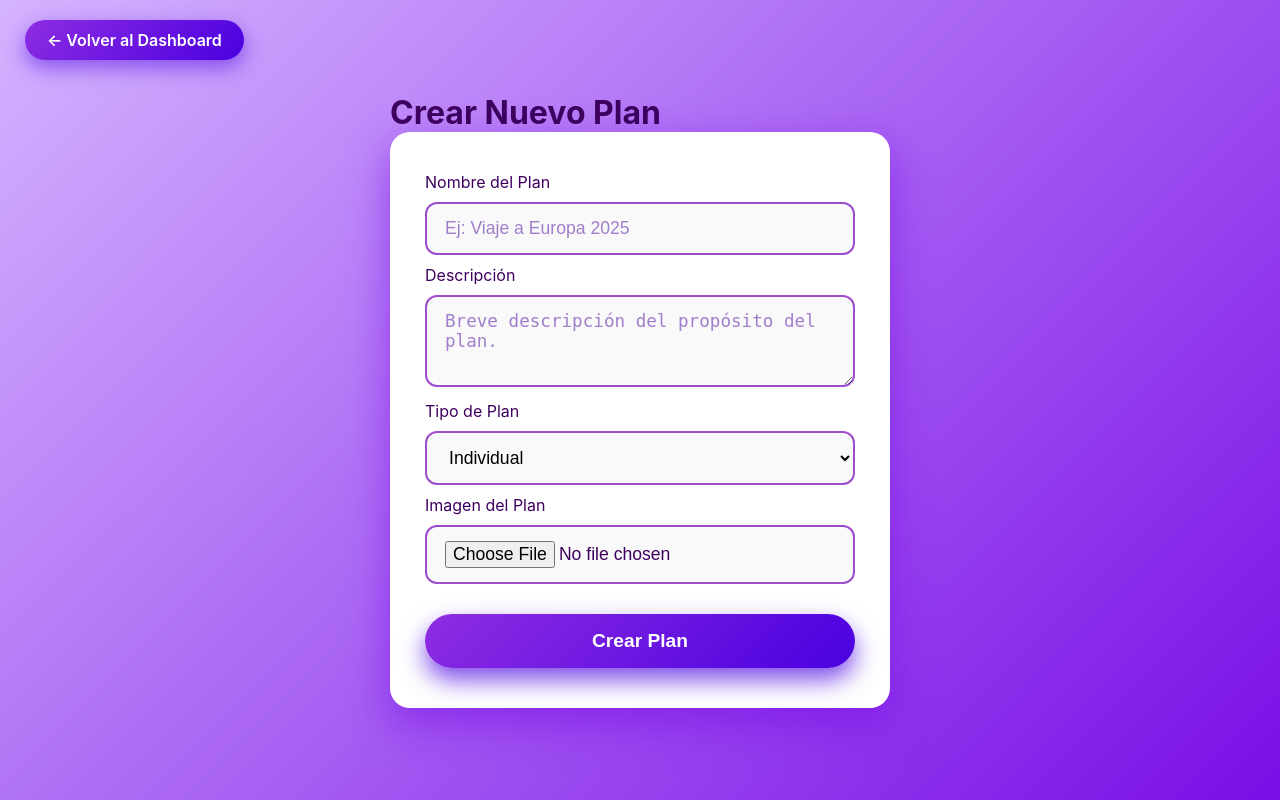
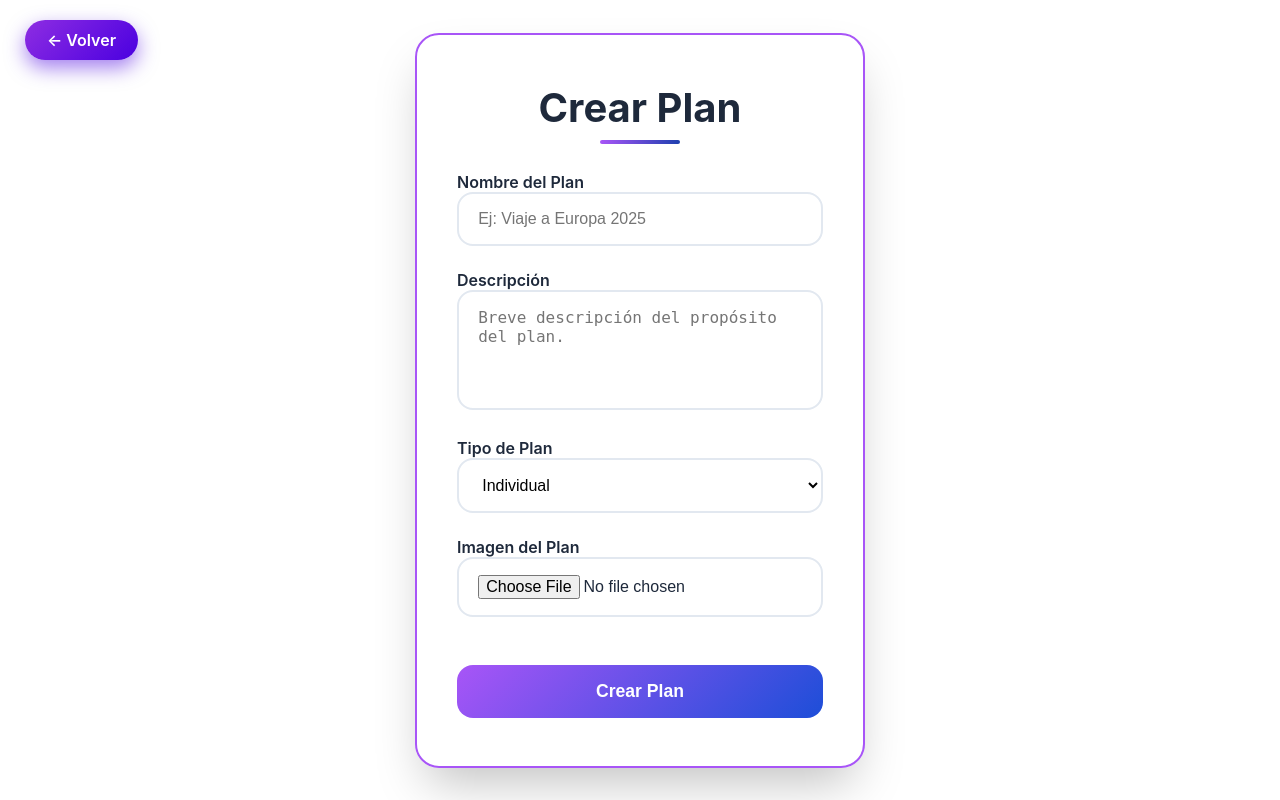
Before and after one commit to lunappp/ecoSmart, a Django app: page /crear_plan/ in a window 1280 px wide. Run offline with Django 5.2, Linux system fonts and the light colour scheme.

Commit message:
se arreglo crear plan

```diff
--- a/EcoSmart/App/static/planes/crear_plan.css
+++ b/EcoSmart/App/static/planes/crear_plan.css
@@ -1,3 +1,16 @@
+/* VARIABLES */
+:root {
+  --primary: #a855f7;
+  --primary-dark: #1d4ed8;
+  --secondary: #1e40af;
+  --text: #1e293b;
+  --text-light: #6b7280;
+  --radius: 16px;
+  --shadow: 0 8px 32px rgba(0, 0, 0, 0.1);
+  --shadow-lg: 0 20px 40px rgba(0, 0, 0, 0.15);
+  --transition: 0.3s ease;
+}
+
 /* RESET */
 * {
   margin: 0;
@@ -5,172 +18,154 @@
   box-sizing: border-box;
 }
 
-/* Estilo general del cuerpo */
+/* BODY */
 body {
-    font-family: 'Inter', Arial, sans-serif;
-    background: linear-gradient(135deg, #d4b3ff, #7a0ee6);
+  font-family: 'Inter', sans-serif;
   min-height: 100vh;
   display: flex;
   justify-content: center;
   align-items: center;
-    flex-direction: column; /* Permite que el contenido se apile verticalmente */
   padding: 20px;
-    color: #3e005f;
+  color: var(--text);
+  position: relative; /* 👈 necesario para colocar elementos fijos */
 }
 
-/* Título */
-h2 {
-    font-weight: 700;
-    font-size: 2.4rem; /* Un poco más grande para el estilo principal */
-    margin-bottom: 30px;
-    color: #6a1b9a;
-    text-shadow: 1px 1px 3px rgba(122, 14, 230, 0.8);
-    text-align: center;
-}
-
-/* Contenedor del formulario, estilizado como la tarjeta del registro */
-form {
-    background: #fff;
-    padding: 40px 35px;
-    border-radius: 20px;
-    box-shadow: 0 15px 40px rgba(122, 14, 230, 0.6);
-    width: 100%;
-    max-width: 500px;
-    text-align: left; /* Alineación de texto ajustada para campos de formulario */
-    transition: transform 0.3s ease;
-}
-
-form:hover {
-    transform: translateY(-10px);
-    box-shadow: 0 25px 50px rgba(122, 14, 230, 0.8);
-}
-
-form p {
-    font-size: 1em;
-    margin-bottom: 15px;
-    color: #555;
-}
-
-/* Campos de entrada, select y textarea */
-form input, form select, form textarea {
-    width: 100%;
-    padding: 14px 18px;
-    font-size: 1.1rem;
-    border: 2px solid #9c4dcc; /* Borde del color principal */
-    border-radius: 12px;
-    outline: none;
-    transition: border-color 0.3s ease, box-shadow 0.3s ease;
-    margin: 10px 0;
-    background-color: #f9f9f9;
-}
-
-form input::placeholder, form select::placeholder, form textarea::placeholder {
-    color: #a17ecc; /* Color de marcador de posición a juego */
-}
-
-form input:focus, form select:focus, form textarea:focus {
-    border-color: #4a00e0;
-    box-shadow: 0 0 8px #6a1b9a;
-}
-
-/* Botón de envío */
-button[type="submit"] {
-    background: linear-gradient(135deg, #8e2de2, #4a00e0);
-    color: white;
-    font-weight: 700;
-    font-size: 1.2rem;
-    padding: 16px 0;
-    border: none;
-    border-radius: 50px; /* Bordes redondeados tipo 'píldora' */
-    cursor: pointer;
-    width: 100%;
-    box-shadow: 0 12px 25px rgba(74, 0, 224, 0.7);
-    transition: background 0.4s ease, box-shadow 0.4s ease, transform 0.3s ease;
-    margin-top: 20px;
-}
-
-button[type="submit"]:hover {
-    background: linear-gradient(135deg, #4a00e0, #8e2de2);
-    box-shadow: 0 15px 40px rgba(122, 14, 230, 0.9);
-    transform: translateY(-3px);
-}
-
-button[type="submit"]:active {
-    transform: translateY(0);
-    box-shadow: 0 10px 30px rgba(74, 0, 224, 0.6);
-}
-
-/* Botón Volver al Dashboard (fijo en la esquina superior izquierda) */
+/* BOTÓN VOLVER - fuera del contenedor */
 .btn-volver {
-position: fixed; /* Fijo en pantalla */
+  position: fixed; /* 👈 se mantiene fijo al borde de la pantalla */
   top: 20px;
   left: 25px;
-text-decoration: none;
   background: linear-gradient(135deg, #8e2de2, #4a00e0);
   color: white;
   font-weight: 600;
   font-size: 1rem;
   padding: 10px 22px;
   border-radius: 30px;
+  text-decoration: none;
   box-shadow: 0 8px 20px rgba(74, 0, 224, 0.5);
-transition: background 0.3s ease, transform 0.3s ease, box-shadow 0.3s ease;
-z-index: 1000; /* Asegura que quede por encima del formulario */
+  transition: all var(--transition);
+  z-index: 1000; /* 👈 asegura que quede encima del formulario */
 }
 
 .btn-volver:hover {
   background: linear-gradient(135deg, #4a00e0, #8e2de2);
   transform: translateY(-3px);
-box-shadow: 0 12px 25px rgba(122, 14, 230, 0.7);
 }
 
-.btn-volver:active {
-transform: translateY(0);
-box-shadow: 0 8px 18px rgba(74, 0, 224, 0.5);
+/* TÍTULO */
+h1 {
+  font-weight: 700;
+  font-size: clamp(1.8rem, 4vw, 2.5rem);
+  margin-bottom: 2.5rem;
+  color: var(--text);
+  text-align: center;
+  position: relative;
 }
 
-/* Media Queries */
-@media (max-width: 480px) {
-    h2 {
-        font-size: 1.5em;
-    }
-    form {
-        padding: 20px;
-    }
-    button[type="submit"] {
-        font-size: 1em;
+h1::after {
+  content: '';
+  position: absolute;
+  bottom: -12px;
+  left: 50%;
+  transform: translateX(-50%);
+  width: 80px;
+  height: 4px;
+  background: linear-gradient(90deg, var(--primary), var(--secondary));
+  border-radius: 2px;
 }
 
-    /* Botón Volver al Dashboard (fijo en la esquina superior izquierda) */
-.btn-volver {
-    position: fixed; /* Fijo en pantalla */
-    top: 20px;
-    left: 25px;
-    text-decoration: none;
-    background: linear-gradient(135deg, #8e2de2, #4a00e0);
-    color: white;
-    font-weight: 600;
-    font-size: 1rem;
-    padding: 10px 22px;
-    border-radius: 30px;
-    box-shadow: 0 8px 20px rgba(74, 0, 224, 0.5);
-    transition: background 0.3s ease, transform 0.3s ease, box-shadow 0.3s ease;
-    z-index: 1000; /* Asegura que quede por encima del formulario */
+/* CONTENEDOR PRINCIPAL */
+.crear-plan-container {
+  background: rgba(255, 255, 255, 0.95);
+  backdrop-filter: blur(20px);
+  padding: 3rem 2.5rem;
+  border-radius: 24px;
+  box-shadow: 0 25px 50px -12px rgba(0, 0, 0, 0.25);
+  width: 450px;
+  text-align: center;
+  border: 2px solid var(--primary);
+  transition: all var(--transition);
 }
 
-.btn-volver:hover {
-    background: linear-gradient(135deg, #4a00e0, #8e2de2);
-    transform: translateY(-3px);
-    box-shadow: 0 12px 25px rgba(122, 14, 230, 0.7);
+.crear-plan-container:hover {
+  transform: translateY(-8px) scale(1.02);
+  box-shadow: 0 35px 60px -12px rgba(0, 0, 0, 0.3);
 }
 
-.btn-volver:active {
-    transform: translateY(0);
-    box-shadow: 0 8px 18px rgba(74, 0, 224, 0.5);
+/* FORMULARIO */
+.crear-plan-container form {
+  display: flex;
+  flex-direction: column;
+  gap: 1.5rem;
+  text-align: left;
+}
+
+form p {
+  font-size: 1em;
+  color: var(--text-light);
+}
+
+/* CAMPOS */
+.field-wrapper label {
+  font-size: 1rem;
+  font-weight: 600;
+  color: var(--text);
+}
+
+.crear-plan-container input,
+.crear-plan-container select,
+.crear-plan-container textarea {
+  padding: 1rem 1.2rem;
+  font-size: 1rem;
+  border: 2px solid #e2e8f0;
+  border-radius: var(--radius);
+  background: rgba(255, 255, 255, 0.8);
+  outline: none;
+  transition: all var(--transition);
+  width: 100%;
+}
+.crear-plan-container textarea {
+  resize: none;
+  height: 120px; /* opcional */
 }
 
 
+.crear-plan-container input:focus,
+.crear-plan-container select:focus,
+.crear-plan-container textarea:focus {
+  border-color: var(--primary);
+  box-shadow: 0 0 0 4px rgba(168, 85, 247, 0.15);
+  background: #fff;
+}
 
+/* BOTÓN CREAR */
+.btn-crear {
+  margin-top: 1.5rem;
+  background: linear-gradient(135deg, var(--primary), var(--primary-dark));
+  color: white;
+  font-weight: 600;
+  font-size: 1.1rem;
+  padding: 1rem 0;
+  border: none;
+  border-radius: var(--radius);
+  cursor: pointer;
+  transition: all var(--transition);
+}
 
+.btn-crear:hover {
+  transform: translateY(-2px);
+  background: linear-gradient(135deg, var(--primary-dark), var(--secondary));
+  box-shadow: var(--shadow-lg);
+}
 
+/* RESPONSIVE */
+@media (max-width: 480px) {
+  .crear-plan-container {
+    width: 100%;
+    padding: 2rem 1.5rem;
+  }
 
+  h1 {
+    font-size: 1.8rem;
   }
+}
--- a/EcoSmart/App/templates/planes/crear_plan.html
+++ b/EcoSmart/App/templates/planes/crear_plan.html
@@ -7,15 +7,21 @@
     <link rel="stylesheet" href="{% static 'planes/crear_plan.css' %}">
 </head>
 <body>
+
+    <!-- Botón Volver fuera del contenedor -->
+    <a href="{% url 'Dashboard' %}" class="btn-volver">← Volver</a>
+
     <div class="crear-plan-container">
-        <h1>Crear Nuevo Plan</h1>
+        <h1>Crear Plan</h1>
         <form method="post" enctype="multipart/form-data">
             {% csrf_token %}
 
             {% for field in form %}
                 {% if field.name != 'imagen' %}
                     <div class="field-wrapper">
-                    <label for="{{ field.id_for_label }}" class="block text-sm font-medium text-gray-700">{{ field.label }}</label>
+                        <label for="{{ field.id_for_label }}" class="block text-sm font-medium text-gray-700">
+                            {{ field.label }}
+                        </label>
                         {{ field }}
                         {% if field.errors %}
                             <p class="text-red-500 text-xs mt-1">{{ field.errors }}</p>
@@ -26,7 +32,9 @@
 
             <!-- Campo de imagen separado -->
             <div class="field-wrapper">
-                <label for="{{ form.imagen.id_for_label }}" class="block text-sm font-medium text-gray-700">{{ form.imagen.label }}</label>
+                <label for="{{ form.imagen.id_for_label }}" class="block text-sm font-medium text-gray-700">
+                    {{ form.imagen.label }}
+                </label>
                 {{ form.imagen }}
                 {% if form.imagen.errors %}
                     <p class="text-red-500 text-xs mt-1">{{ form.imagen.errors }}</p>
@@ -35,8 +43,7 @@
 
             <button type="submit" class="btn-crear">Crear Plan</button>
         </form>
-        <a href="{% url 'Dashboard' %}" class="btn-volver">← Volver al Dashboard</a>
+    </div>
 
-    </div>
 </body>
 </html>
```
Also changed, not shown: EcoSmart/db.sqlite3, EcoSmart/media/planes/istockphoto-1430938001-612x612.jpg (added). Lines whose indentation alone changed are shown as unchanged.
